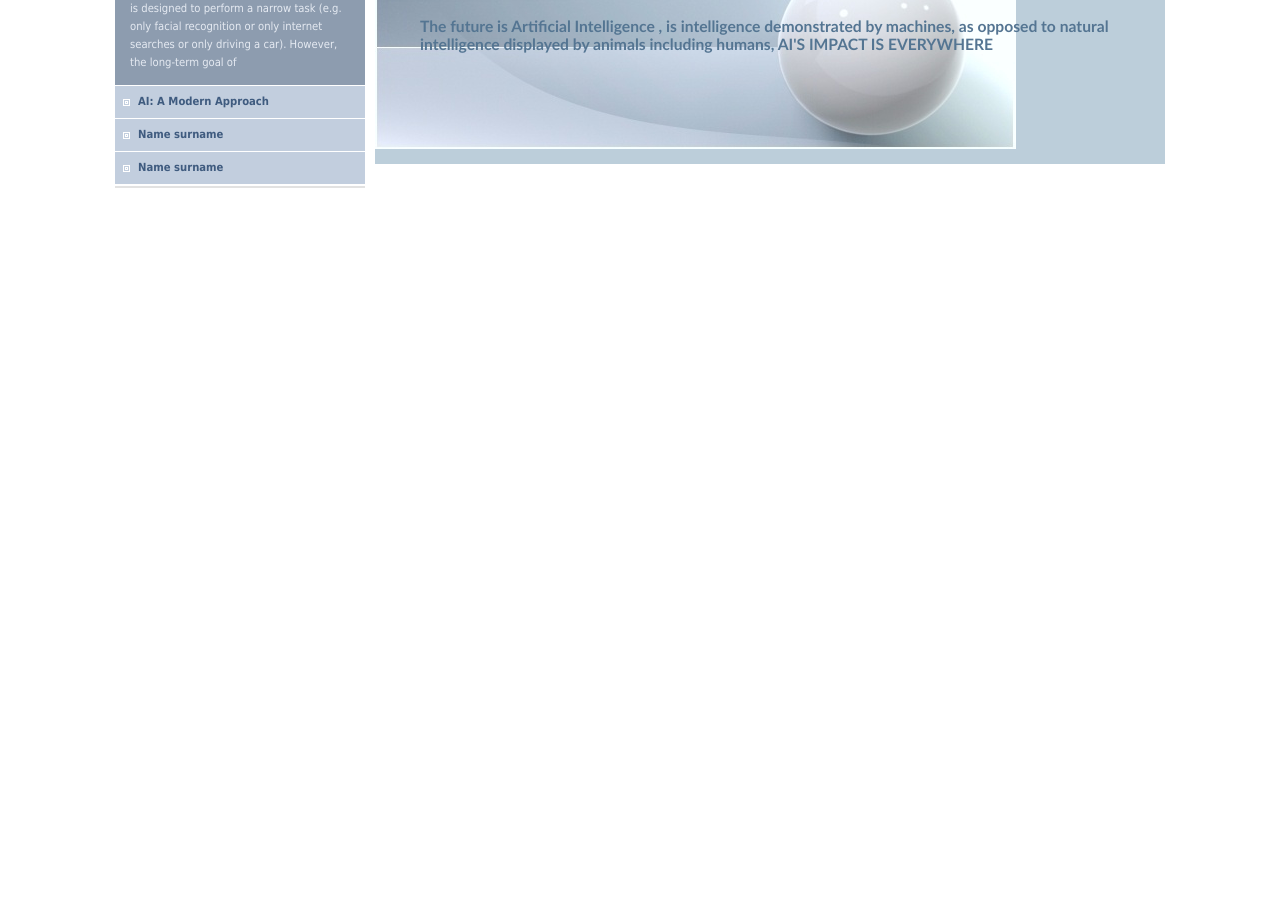
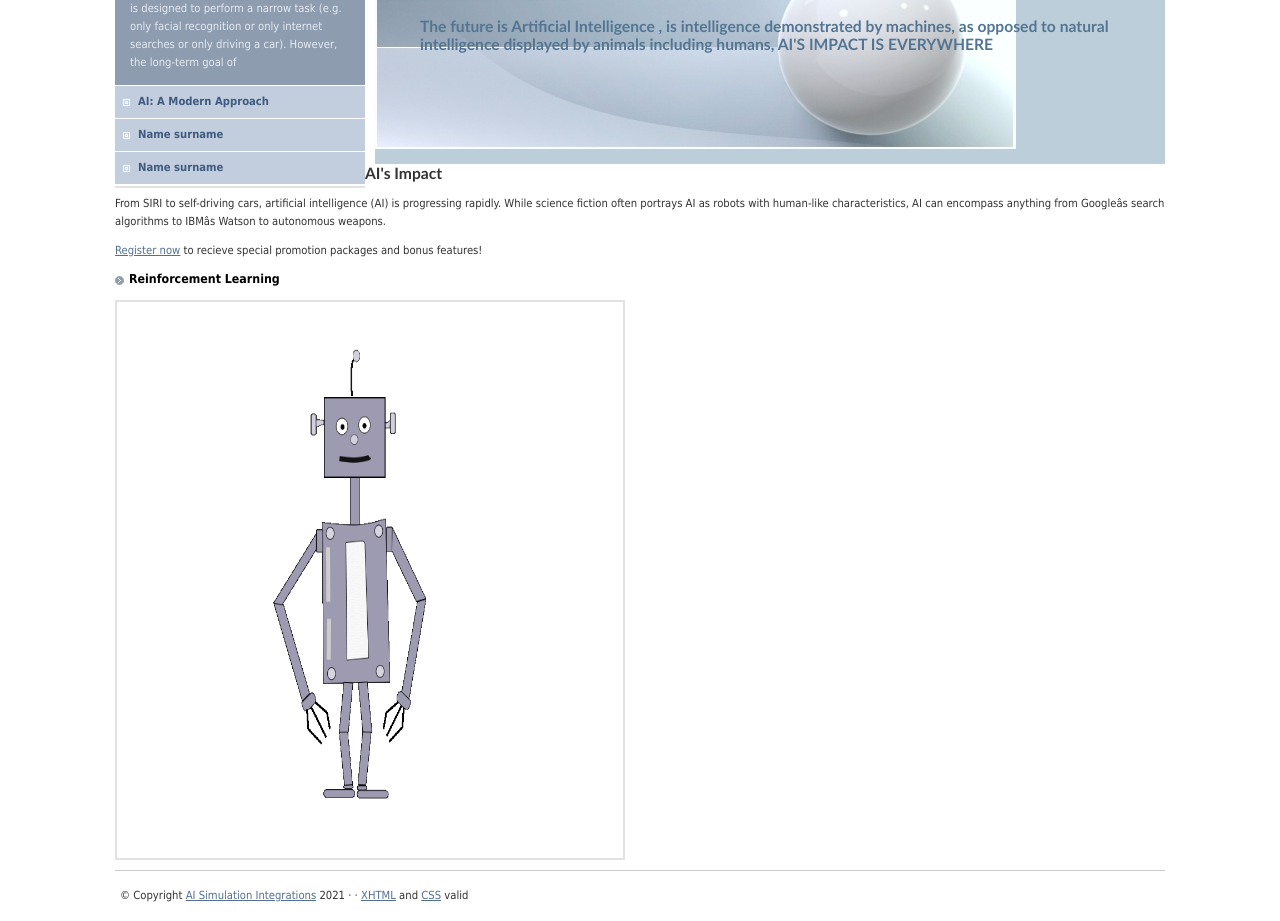
Before and after one commit to erjonkosumi/INT20_21_Gr32, a plain HTML site: page index.html in a window 1280 px wide. Shown: the part 128-1049 px from the top of the page. Before the commit the page ends 800 px from the top, so only its background shows below. Drawn offline with Linux system fonts and the light colour scheme.

Commit message:
Update index.html

```diff
--- a/index.html
+++ b/index.html
@@ -30,7 +30,28 @@
     <li><a href="#" accesskey="n">Name surname</a></li>
   </ul>
 
-<!--  -->
+<div id="left">
+    <div class="box">
+      <h2>AI's Impact</h2>
+      <p>From SIRI to self-driving cars, artificial intelligence (AI) is progressing rapidly. While science fiction often portrays AI as robots with human-like characteristics, AI can encompass anything from Google’s search algorithms to IBM’s Watson to autonomous weapons.
+      </p>
+    </div>
+
+    <div class="note">
+      <p><a href="#" title="Register Now!">Register now</a> to recieve special promotion packages and bonus features!</p>
+    </div>
+  </div>
+  <div class="djathtcol">
+    <h3>Reinforcement Learning</h3>
+    <center><p><img src="images/robot.gif"  width="500" height="550" alt="Image" class="image" /> </p></center>
+
+  </div>
+  <div id="right">
+
+  <div id="footer">
+    <p>&copy; Copyright <a href="#">AI Simulation Integrations</a> 2021 &middot;</a> &middot; <a href="http://validator.w3.org/check?uri=referer" title="Validate">XHTML</a> and <a href="http://jigsaw.w3.org/css-validator/check/referer" title="Validate">CSS</a> valid</p>
+  </div>
+</div>
 
 </body>
 </html>
```
